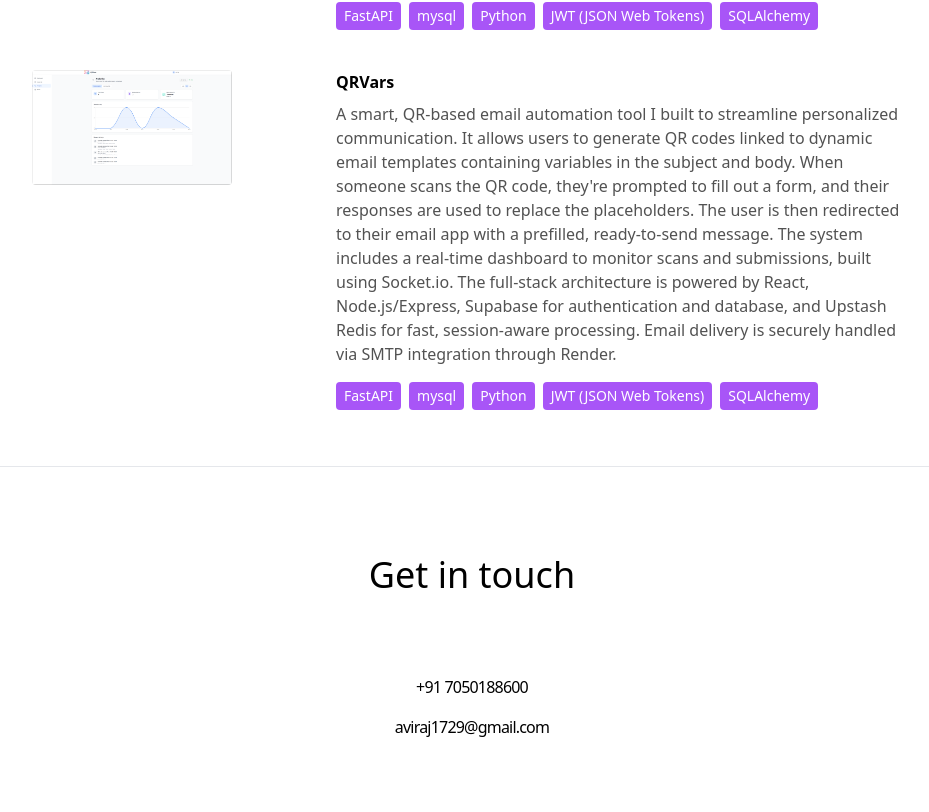
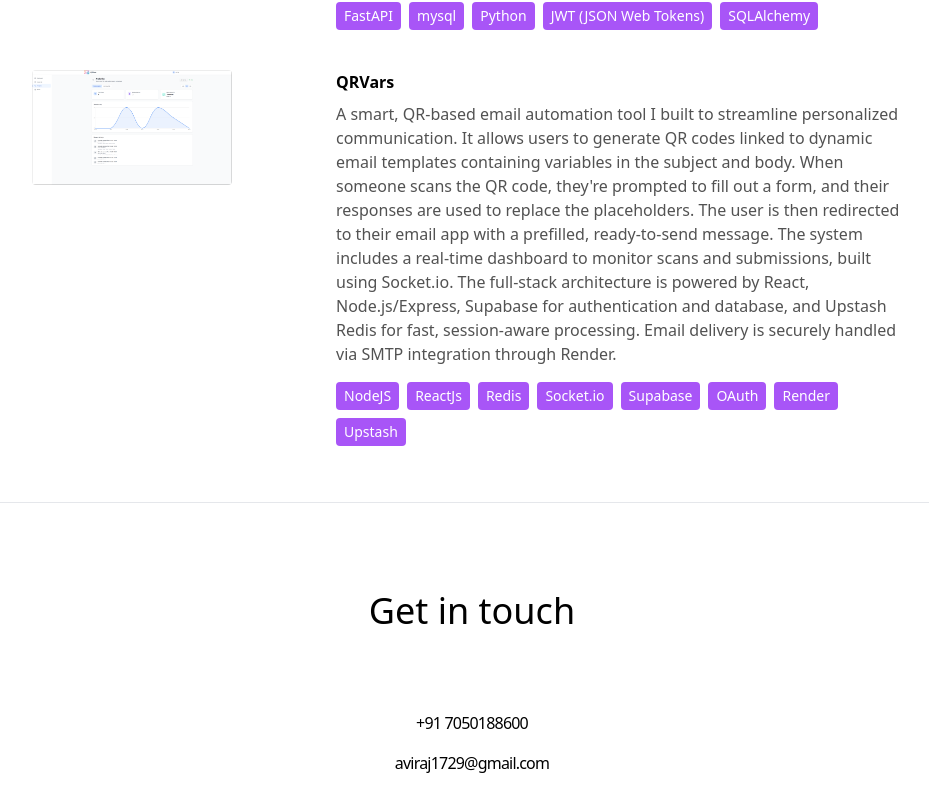
Before and after one commit to aviraj1729/Portfolio, a React (Vite) app: page / in a window 1280 px wide. Shown: the part 4815-5627 px from the top of the page, without its empty margins (168-1097 px from the left). Built offline with nearby package versions, Linux system fonts and the light colour scheme; a web font is replaced by a local one.

Commit message:
updated constants

```diff
--- a/src/constants/index.js
+++ b/src/constants/index.js
@@ -104,11 +104,14 @@ export const PROJECTS = [
     description:
       "A smart, QR-based email automation tool I built to streamline personalized communication. It allows users to generate QR codes linked to dynamic email templates containing variables in the subject and body. When someone scans the QR code, they're prompted to fill out a form, and their responses are used to replace the placeholders. The user is then redirected to their email app with a prefilled, ready-to-send message. The system includes a real-time dashboard to monitor scans and submissions, built using Socket.io. The full-stack architecture is powered by React, Node.js/Express, Supabase for authentication and database, and Upstash Redis for fast, session-aware processing. Email delivery is securely handled via SMTP integration through Render.",
     technologies: [
-      "FastAPI",
-      "mysql",
-      "Python",
-      "JWT (JSON Web Tokens)",
-      "SQLAlchemy",
+      "NodeJS",
+      "ReactJs",
+      "Redis",
+      "Socket.io",
+      "Supabase",
+      "OAuth",
+      "Render",
+      "Upstash",
     ],
     github_link: "",
     working_link: "",
```
